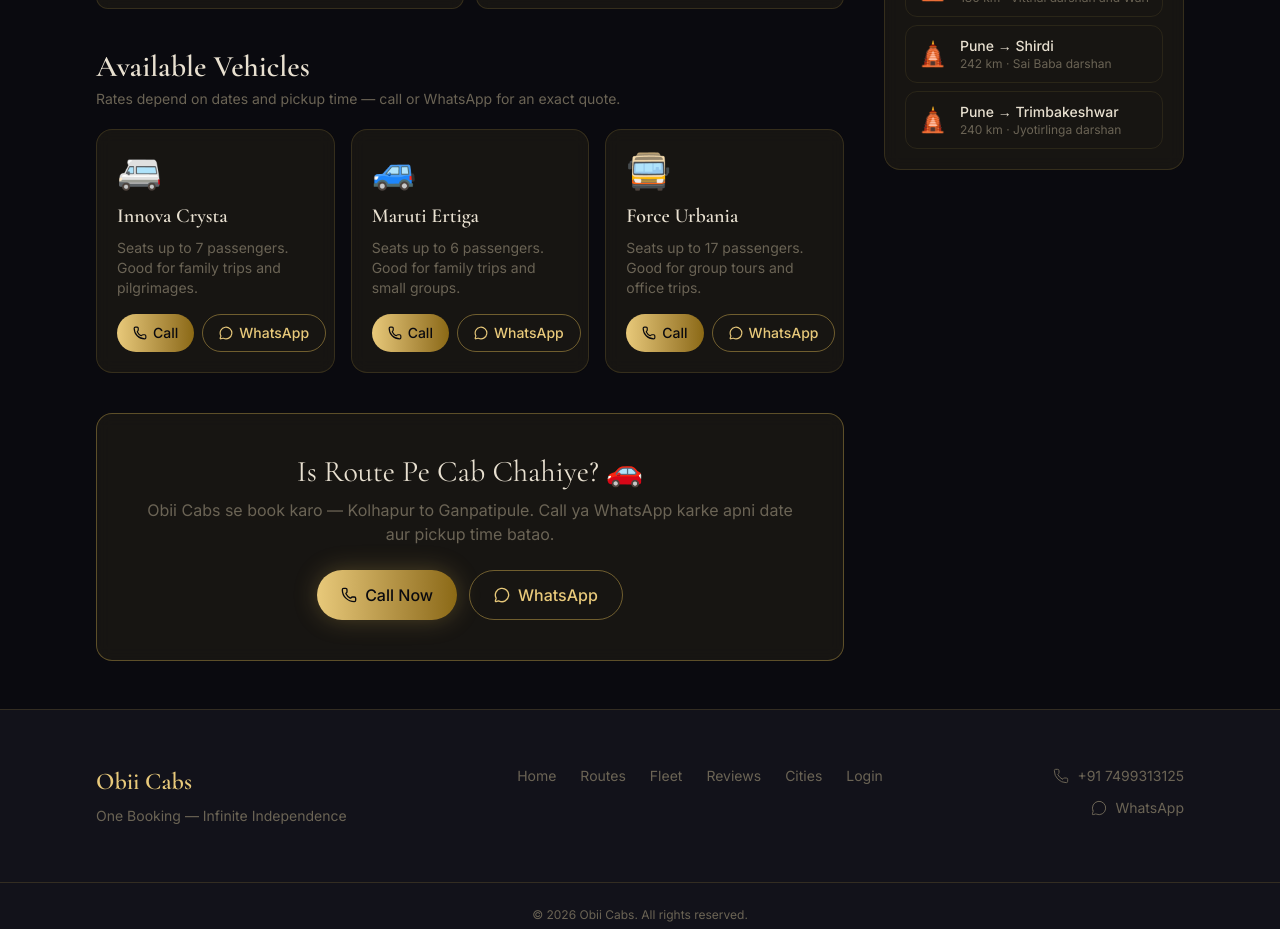
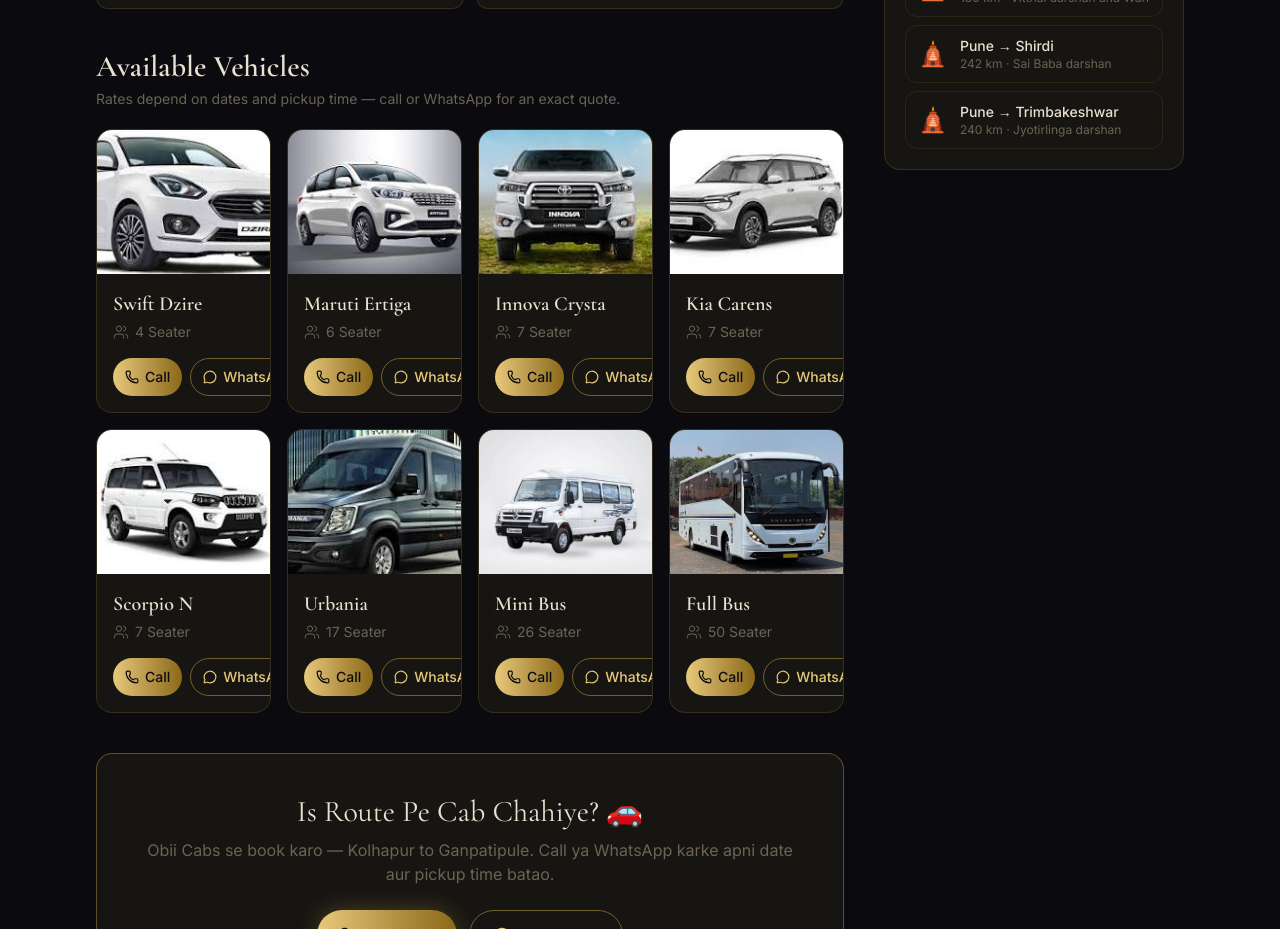
Before and after one commit to tukarammurkute143-777/obbi_frontend, a Next.js app: page /routes/kolhapur-to-ganpatipule in a window 1280 px wide. Shown: the part 1020-1949 px from the top of the page. Built offline with nearby package versions, Linux system fonts and the light colour scheme; no server answers.

Commit message:
✅ Real vehicle photos on all route pages

```diff
--- a/src/app/routes/[slug]/page.tsx
+++ b/src/app/routes/[slug]/page.tsx
@@ -20,8 +20,7 @@
   routeSeo,
   type Route,
 } from "@/lib/routes/allRoutes";
-import { getRouteBySlug as getLegacyRoute, type RouteVehicle } from "@/lib/routes/routesData";
-import { VEHICLES as FLEET } from "@/lib/fleet/constants";
+import { getRouteBySlug as getLegacyRoute } from "@/lib/routes/routesData";
 import { getRouteImage } from "@/lib/imageService";
 
 interface RoutePageProps {
@@ -34,22 +33,6 @@
 
 function routeImage(route: Route) {
   return getRouteImage(route.slug, route.fallbackImage, `${route.from} to ${route.to} cab service`);
-}
-
-// Vehicle cards for routes without hand-written ones. Names come from the real
-// fleet list; there is no price on any card.
-function fleetCards(names: string[]): RouteVehicle[] {
-  return names.flatMap((name) => {
-    const v = FLEET.find((f) => f.name === name);
-    if (!v) return [];
-    return [
-      {
-        name: v.name,
-        emoji: v.emoji,
-        reason: `Seats up to ${v.seats} passengers. Good for ${v.bestFor.slice(0, 2).join(" and ").toLowerCase()}.`,
-      },
-    ];
-  });
 }
 
 export async function generateMetadata({ params }: RoutePageProps): Promise<Metadata> {
@@ -135,11 +118,7 @@
                 />
               )}
 
-              <AvailableVehicles
-                vehicles={legacy ? legacy.recommendedVehicles : fleetCards(route.vehicles)}
-                from={route.from}
-                to={route.to}
-              />
+              <AvailableVehicles from={route.from} to={route.to} />
 
               {legacy && (
                 <RouteReviews reviews={legacy.reviews} from={route.from} to={route.to} />
--- a/src/components/routes/AvailableVehicles.tsx
+++ b/src/components/routes/AvailableVehicles.tsx
@@ -1,52 +1,72 @@
-import { MessageCircle, Phone } from "lucide-react";
-import type { RouteVehicle } from "@/lib/routes/routesData";
+import Image from "next/image";
+import { MessageCircle, Phone, Users } from "lucide-react";
+import { SHOWCASE_VEHICLES } from "@/lib/vehicleShowcase";
 import { telHref, whatsappHref } from "@/lib/contactLinks";
 
 interface AvailableVehiclesProps {
-  vehicles: RouteVehicle[];
   from: string;
   to: string;
 }
 
-export default function AvailableVehicles({ vehicles, from, to }: AvailableVehiclesProps) {
+export default function AvailableVehicles({
+  from,
+  to,
+}: AvailableVehiclesProps) {
   return (
     <section>
       <h2 className="font-display text-2xl font-semibold text-text sm:text-3xl">
         Available Vehicles
       </h2>
       <p className="mt-1 font-body text-sm text-text-muted">
-        Rates depend on dates and pickup time — call or WhatsApp for an exact quote.
+        Rates depend on dates and pickup time — call or WhatsApp for an exact
+        quote.
       </p>
 
-      <div className="mt-5 grid grid-cols-1 gap-4 sm:grid-cols-2 lg:grid-cols-3">
-        {vehicles.map((vehicle) => (
+      <div className="mt-5 grid grid-cols-1 gap-4 sm:grid-cols-2 lg:grid-cols-4">
+        {SHOWCASE_VEHICLES.map((vehicle) => (
           <div
             key={vehicle.name}
-            className="flex h-full flex-col rounded-2xl border border-border bg-glass p-5 backdrop-blur-sm transition-all duration-300 hover:-translate-y-1 hover:border-gold"
+            className="flex h-full flex-col overflow-hidden rounded-2xl border border-border bg-glass backdrop-blur-sm transition-all duration-300 hover:-translate-y-1 hover:border-gold"
           >
-            <span className="text-4xl">{vehicle.emoji}</span>
-            <h3 className="mt-3 font-display text-xl font-semibold text-text">{vehicle.name}</h3>
-            <p className="mt-2 flex-1 font-body text-sm text-text-muted">{vehicle.reason}</p>
+            <div className="relative h-36 w-full overflow-hidden">
+              <Image
+                src={vehicle.image}
+                alt={vehicle.alt}
+                fill
+                sizes="(min-width: 1024px) 25vw, (min-width: 640px) 50vw, 100vw"
+                className="object-cover"
+              />
+            </div>
+
+            <div className="flex flex-1 flex-col p-4">
+              <h3 className="font-display text-xl font-semibold text-text">
+                {vehicle.name}
+              </h3>
+              <p className="mt-1 flex flex-1 items-start gap-1.5 font-body text-sm text-text-muted">
+                <Users className="mt-0.5 h-4 w-4" strokeWidth={1.5} />
+                {vehicle.seats} Seater
+              </p>
 
               <div className="mt-4 flex gap-2">
                 <a
                   href={telHref()}
-                className="flex flex-1 items-center justify-center gap-1.5 rounded-full bg-gradient-to-r from-gold-light to-gold-dark px-4 py-2 font-body text-sm font-medium text-dark transition-transform duration-150 hover:scale-[1.03]"
+                  className="flex flex-1 items-center justify-center gap-1.5 rounded-full bg-gradient-to-r from-gold-light to-gold-dark px-3 py-2 font-body text-sm font-medium text-dark transition-transform duration-150 hover:scale-[1.03]"
                 >
                   <Phone className="h-3.5 w-3.5" strokeWidth={2} />
                   Call
                 </a>
                 <a
                   href={whatsappHref(
-                  `Namaste Obii Cabs! 🙏 ${from} to ${to} ke liye ${vehicle.name} chahiye. Rates batao please.`
+                    `Namaste Obii Cabs! 🙏 ${from} to ${to} ke liye ${vehicle.name} chahiye. Rates batao please.`,
                   )}
                   target="_blank"
                   rel="noopener noreferrer"
-                className="flex flex-1 items-center justify-center gap-1.5 rounded-full border border-gold/50 px-4 py-2 font-body text-sm font-medium text-gold-light transition-colors hover:bg-gold/10"
+                  className="flex flex-1 items-center justify-center gap-1.5 rounded-full border border-gold/50 px-3 py-2 font-body text-sm font-medium text-gold-light transition-colors hover:bg-gold/10"
                 >
                   <MessageCircle className="h-3.5 w-3.5" strokeWidth={2} />
                   WhatsApp
                 </a>
+              </div>
             </div>
           </div>
         ))}
```
Lines whose indentation alone changed are shown as unchanged.
